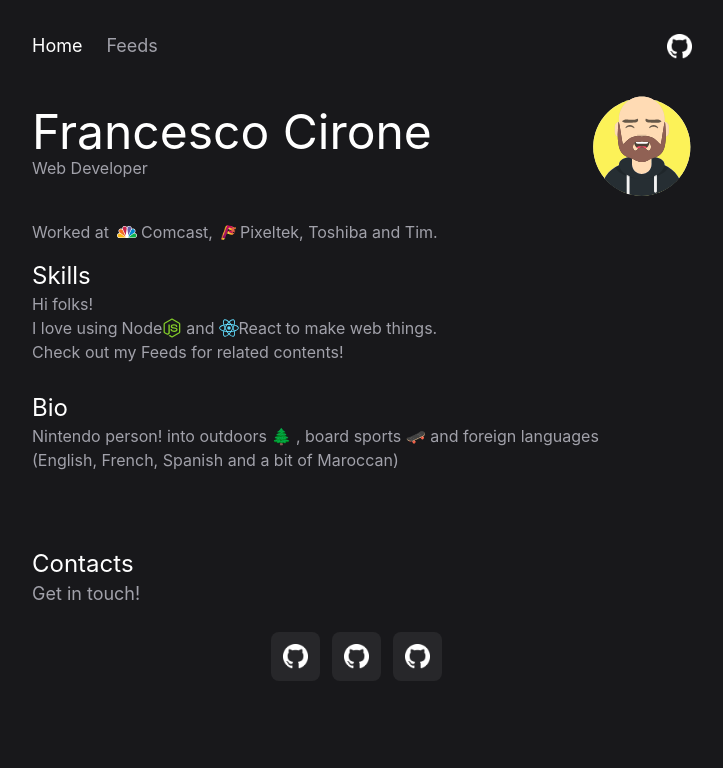
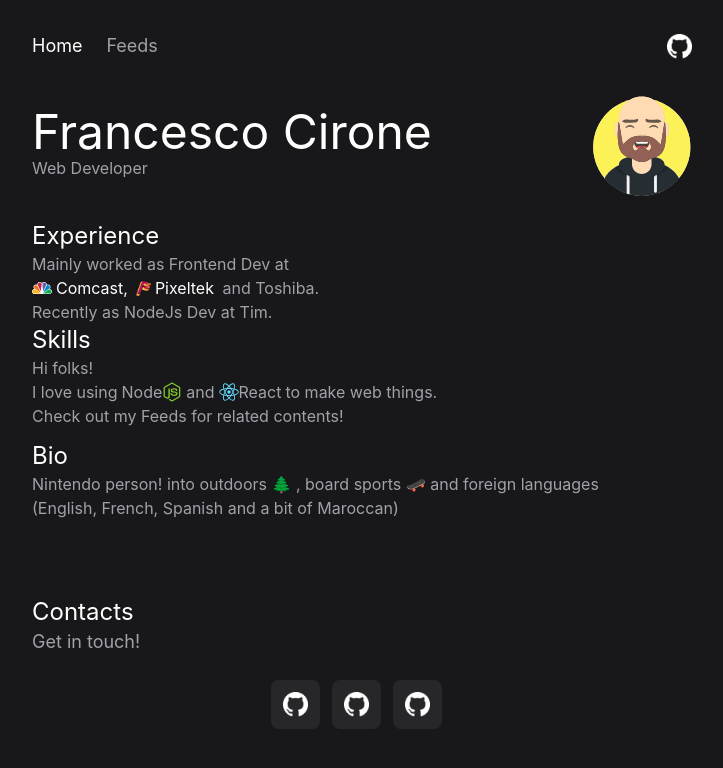
Before and after one commit to inhopj/fcirone.dev, a Next.js app: page / in a window 1280 px wide. Shown: the top 768 px of the page, without its empty margins (284-1007 px from the left). Built offline with nearby package versions, Linux system fonts and the light colour scheme.

Commit message:
update Work and Tech

```diff
--- a/components/About/Tech.tsx
+++ b/components/About/Tech.tsx
@@ -1,3 +1,4 @@
+import classnames from 'classnames';
 import Image from 'next/image'
 
 interface Props {
@@ -7,7 +8,7 @@ interface Props {
 // TODO - cleanup
 const Tech = ({ className: parentClassNames }: Props) => {
   return (
-    <div className='pb-4'>
+    <div className={classnames(parentClassNames)}>
       <p className='text-white text-xl md:text-2xl'>
         Skills
       </p>
--- a/components/About/Work.tsx
+++ b/components/About/Work.tsx
@@ -1,3 +1,4 @@
+import classNames from 'classnames';
 import Image from 'next/image'
 
 interface Props {
@@ -6,39 +7,43 @@ interface Props {
 
 const Work = ({ className: parentClassNames }: Props) => {
   return (
-    < div className='text-zinc-400 pb-4' >
+    <div className={classNames('text-zinc-400',
+      parentClassNames
+    )}>
+      <div className='text-white text-xl md:text-2xl'>
+        Experience
+      </div>
       <p>
-        Worked at
+        Mainly worked as Frontend Dev at <br />
         <span
-          className='inline-flex items-center align-bottom pl-2'
+          className='inline-flex items-center align-bottom'
         >
+          {/* TODO - Add over effect */}
           <Image src="/comcast-logo.svg" alt="Comcast" width={20} height={20} />
           <a
             href="https://corporate.comcast.com/company/xfinity/internet/xfi"
             target="_blank"
             rel="noopener noreferrer"
-            className='pl-1 cursor-pointer hover:text-white'
+            className='pl-1 cursor-pointer text-white'
           >
-            Comcast
+            Comcast,
           </a>
         </span>
-        {/* TODO - Add icon and link */}
-        ,
         <span
           className='inline-flex items-center align-bottom pl-2'
         >
+          {/* TODO - Add over effect */}
           <Image src="/pixeltek_logo.png" alt="Pixeltek" width={15} height={15} />
-          {/* TODO - Add over effect */}
           <a
             href="https://www.pxltk.com/"
             target="_blank"
             rel="noopener noreferrer"
-            className='pl-1 cursor-pointer hover:text-white'
+            className='pl-1 cursor-pointer text-white pr-1'
           >
             Pixeltek
           </a>
         </span>
-        , Toshiba and Tim.
+        &#32; and Toshiba. <br /> Recently as NodeJs Dev at Tim.
       </p>
     </div>
   )
```
